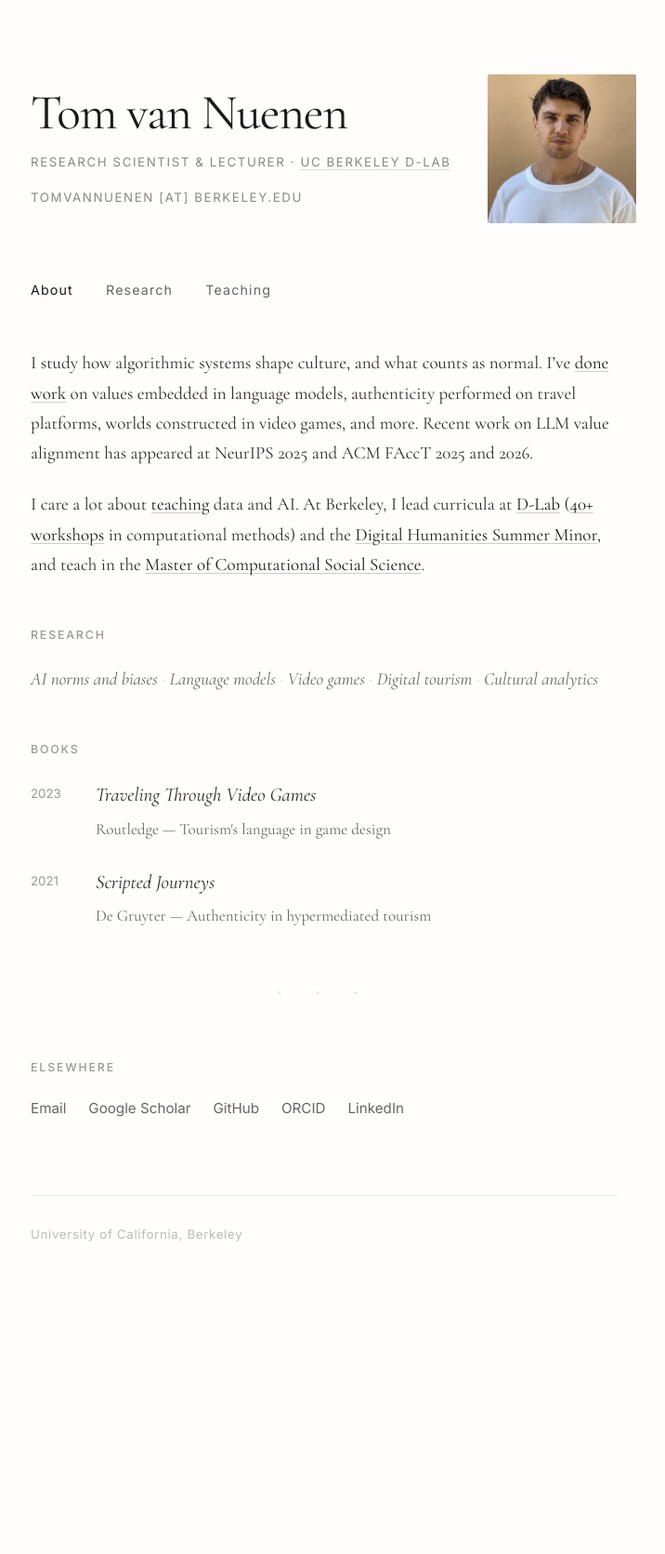
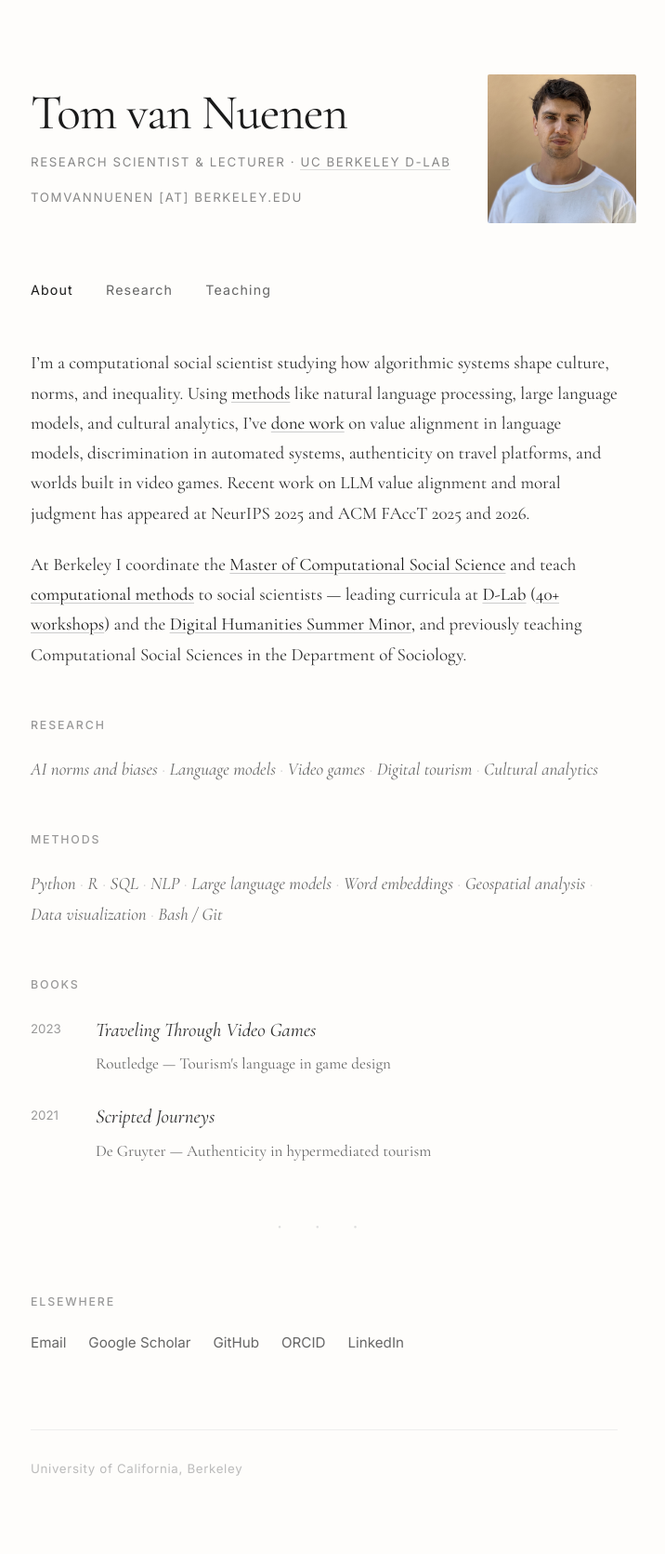
Before and after one commit to tomvannuenen/tomvannuenen.github.io, a Jekyll site: the page built from index.md, in a window 1280 px wide. Shown: the whole page at 93% size, without its empty margins (291-1007 px from the left). Built offline with Jekyll 4.4.1, drawn with Linux system fonts in a browser that asks for light colours; before the commit the page ends 1418 px from its top, so only the background shows below that.

Commit message:
Reframe site for computational social science; add methods, dates, recent work

```diff
--- a/index.md
+++ b/index.md
@@ -3,9 +3,9 @@ layout: default
 title: Home
 ---
 
-I study how algorithmic systems shape culture, and what counts as normal. I've [done work](research) on values embedded in language models, authenticity performed on travel platforms, worlds constructed in video games, and more. Recent work on LLM value alignment has appeared at NeurIPS 2025 and ACM FAccT 2025 and 2026.
+I'm a computational social scientist studying how algorithmic systems shape culture, norms, and inequality. Using [methods](#methods) like natural language processing, large language models, and cultural analytics, I've [done work](research) on value alignment in language models, discrimination in automated systems, authenticity on travel platforms, and worlds built in video games. Recent work on LLM value alignment and moral judgment has appeared at NeurIPS 2025 and ACM FAccT 2025 and 2026.
 
-I care a lot about [teaching](teaching) data and AI. At Berkeley, I lead curricula at [D-Lab](https://dlab.berkeley.edu/) ([40+ workshops](https://dlab-berkeley.github.io/dlab-workshops/) in computational methods) and the [Digital Humanities Summer Minor](https://summerdigitalhumanities.berkeley.edu/), and teach in the [Master of Computational Social Science](https://macss.berkeley.edu/).
+At Berkeley I coordinate the [Master of Computational Social Science](https://macss.berkeley.edu/) and teach [computational methods](teaching) to social scientists — leading curricula at [D-Lab](https://dlab.berkeley.edu/) ([40+ workshops](https://dlab-berkeley.github.io/dlab-workshops/)) and the [Digital Humanities Summer Minor](https://summerdigitalhumanities.berkeley.edu/), and previously teaching Computational Social Sciences in the Department of Sociology.
 
 ## Research
 
@@ -15,6 +15,20 @@ I care a lot about [teaching](teaching) data and AI. At Berkeley, I lead curricu
 <span>Video games</span>
 <span>Digital tourism</span>
 <span>Cultural analytics</span>
+</p>
+
+## Methods
+
+<p class="interests">
+<span>Python</span>
+<span>R</span>
+<span>SQL</span>
+<span>NLP</span>
+<span>Large language models</span>
+<span>Word embeddings</span>
+<span>Geospatial analysis</span>
+<span>Data visualization</span>
+<span>Bash / Git</span>
 </p>
 
 ## Books
```
Also changed, not shown: research.md (+2 -1 lines), teaching.md (+4 -4 lines).
